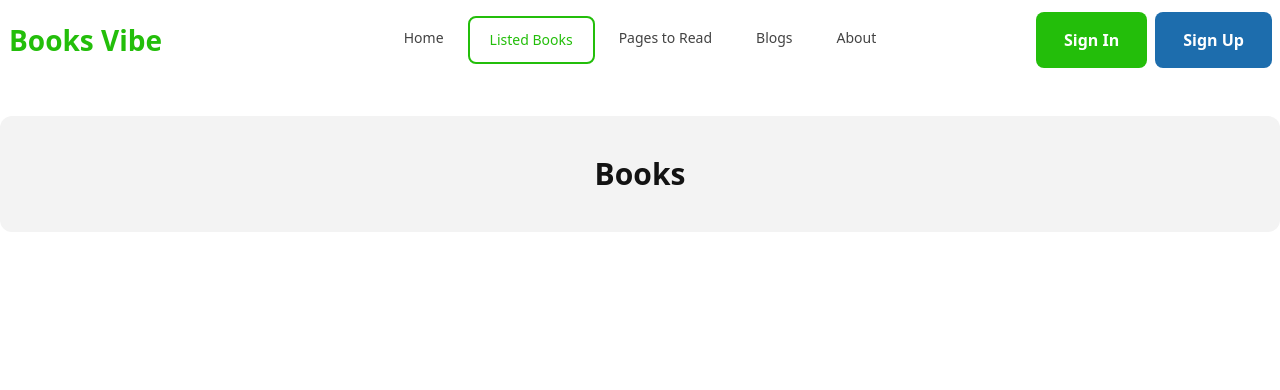
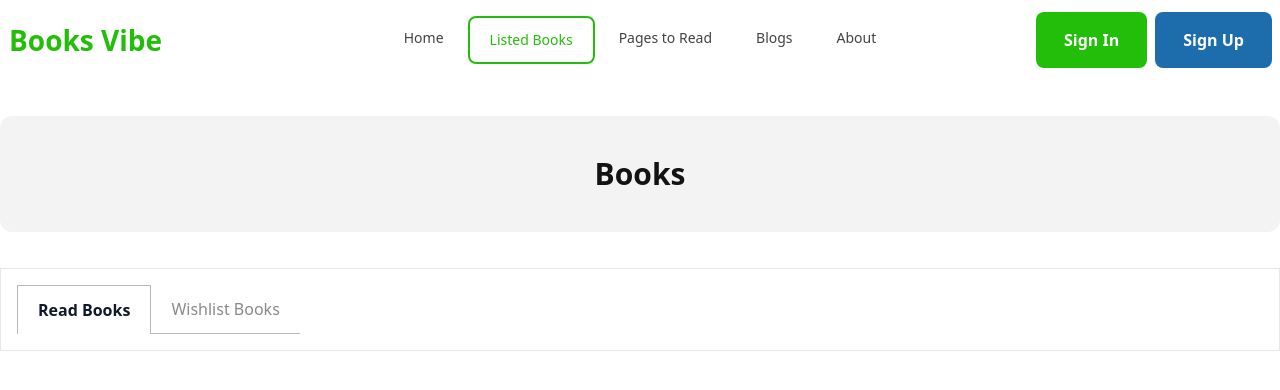
Before and after one commit to Rayhan426/books-world, a React (Vite) app: page /listed-book in a window 1280 px wide. Shown: the top 390 px of the page. Built offline with nearby package versions, Linux system fonts and the light colour scheme.

Commit message:
listed books tab index added

```diff
--- a/src/components/ListedBooks.jsx
+++ b/src/components/ListedBooks.jsx
@@ -1,12 +1,32 @@
+import { useState } from "react";
+import { Link } from "react-router-dom";
 
 
 const ListedBooks = () => {
+
+
+    const [tabIndex, setTabIndex] = useState(0);
     return (
         <div className="">
 
             <div className="bg-[#1313130D] my-9 rounded-xl p-10">
             <h2 className="text-[#131313] font-bold text-3xl text-center">Books</h2>
             </div>
+
+
+
+
+            {/* tabs start */}
+            <div className="flex p-4 border items-center flex-nowrap  w-full ">
+	<Link onClick={()=> setTabIndex(0)} to={''} rel="noopener noreferrer" href="#" className={`flex items-center flex-shrink-0 px-5 py-3 space-x-2  border-[#1313134D] ${tabIndex === 0 ? 'border border-b-0 ' : 'border-b'}`}>
+		<span className={`${tabIndex === 0 ? 'text-gray-900 font-semibold' : 'text-[#13131380]'}`}>Read Books</span>
+	</Link>
+	<Link onClick={()=> setTabIndex(1)} to={''} rel="noopener noreferrer" href="#" className={`flex items-center flex-shrink-0 px-5 py-3 space-x-2  rounded-r-none  rounded-t-lg  border-[#1313134D] ${tabIndex === 1 ? 'border border-b-0 border-r-0' : 'border-b'}`}>
+		<span className={`${tabIndex === 1 ? 'text-gray-900 font-semibold' : 'text-[#13131380]'}`}>Wishlist Books</span>
+	</Link>
+
+</div>
+            {/* tabs end */}
         </div>
     );
 };
--- /dev/null
+++ b/src/components/ReadBooks.jsx
@@ -0,0 +1,11 @@
+import React from 'react';
+
+const ReadBooks = () => {
+    return (
+        <div>
+            <h1>read books</h1>
+        </div>
+    );
+};
+
+export default ReadBooks;
--- /dev/null
+++ b/src/components/Wishlist.jsx
@@ -0,0 +1,10 @@
+
+const Wishlist = () => {
+    return (
+        <div>
+            <h1>Wishlist</h1>
+        </div>
+    );
+};
+
+export default Wishlist;
```
